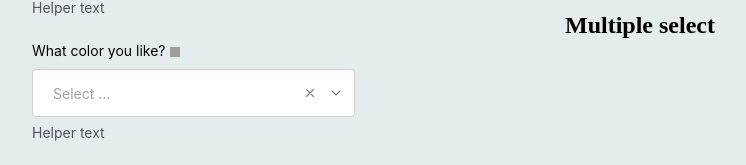
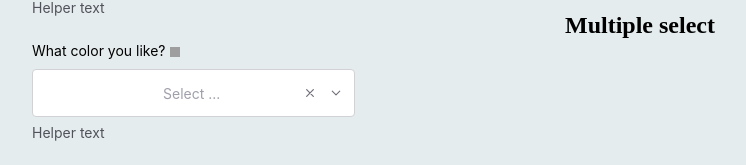
Before and after one commit to Dimatuzkoff/react-components, a React (Vite) app: page / in a window 1280 px wide. Shown: the part 137-302 px from the top of the page, without its empty margins (0-746 px from the left). Built offline with nearby package versions, Linux system fonts and the light colour scheme; grey boxes are pictures that could not be loaded.

Commit message:
added children to input

```diff
--- a/src/ui/Inputs/Input.module.scss
+++ b/src/ui/Inputs/Input.module.scss
@@ -16,9 +16,6 @@ $label-disabled-color: rgba(112, 112, 123, 1);
     display: flex;
     margin-bottom: 20px;
     font-family: "Inter", sans-serif;
-
-
-
 
     &.size24 {
         & .inputContainer {
@@ -70,7 +67,6 @@ $label-disabled-color: rgba(112, 112, 123, 1);
             font-size: 12px;
             line-height: 20px;
         }
-
     }
 
     &.size36 {
@@ -188,9 +184,7 @@ $label-disabled-color: rgba(112, 112, 123, 1);
 
         .inputWrapper input {
             width: 100%;
-            // min-width: 50px;
         }
-
     }
 
     &.labelPositionSide {
@@ -318,7 +312,12 @@ $label-disabled-color: rgba(112, 112, 123, 1);
                 border-radius: 4px;
                 font-size: 12px;
                 line-height: 20px;
+            }
 
+            &.multipleSelect {
+                & .input {
+                    width: 135px;
+                }
             }
         }
 
--- a/src/ui/Inputs/Input.tsx
+++ b/src/ui/Inputs/Input.tsx
@@ -8,6 +8,7 @@ import { useKeyboardInputRef } from "../../hooks/useKeyboardInputRef"
 interface InputProps {
     onChange?: (value: string) => void;
     onClick?: () => void;
+    children?: React.ReactNode;
     placeholder?: string;
     type?: "text" | "password" | "email" | "number" | "tel" | "url" | "search";
     isDisabled?: boolean;
@@ -29,6 +30,7 @@ interface InputProps {
 const Input: FC<InputProps> = ({
     onChange,
     onClick,
+    children,
     placeholder,
     type = "text",
     isDisabled = false,
@@ -80,9 +82,14 @@ const Input: FC<InputProps> = ({
                         [styles.outlineNoQuiet]: uiType === "outline" && !isQuiet,
                         [styles.fillQuiet]: uiType === "fill" && isQuiet,
                         [styles.outlineQuiet]: uiType === "outline" && isQuiet,
+                        [styles.multipleSelect]: children,
                     })}>
-                        {!isError && iconBefore}
-                        {(isError && iconBefore) ? <img src={ErrorSearchIcon} alt="Error" /> : null}
+                        {!children && iconBefore && (
+                            isError
+                                ? <img src={ErrorSearchIcon} alt="Error" />
+                                : iconBefore
+                        )}
+                        {children && children}
                         <input ref={isBadge ? inputRef : null}
                             onChange={(event) => onChange(event.target.value)}
                             onClick={onClick} value={value}
--- a/src/ui/Selects/Select.tsx
+++ b/src/ui/Selects/Select.tsx
@@ -89,18 +89,18 @@ export const Select: FC<SelectProps> = ({
         setInputHelperText(value);
     }
 
-    const selectIconBefore = <img src={iconBefore} className={clsx(styles.iconBefore)} alt="search" />
     const selectTools = (
         <div className={clsx(styles.selectTools)}>
             <img onClick={clearValue} className={clsx(styles.closeIcon)} src={IconClose} alt="icon" />
             <img onClick={() => setIsOpenDropdown(!isOpenDropdown)} className={clsx(styles.dropdownIcon)} src={IconDropdown} alt="icon" />
         </div>
     )
-
-    const selectedList = (
-        <SelectList onClick={removeSelectedItem} selectedItems={selectedMultipleItems} />
+    const icon = (
+        <img
+            src={iconBefore}
+            alt="icon"
+        />
     )
-    const currentIconBefore = mode === "multiple" ? selectedList : selectIconBefore
     return (
         <>
             <div ref={divClickOutsideRef} className={clsx(styles.selectWrapper, {
@@ -111,7 +111,7 @@ export const Select: FC<SelectProps> = ({
                 [styles.size48]: size === "48",
             })}>
                 <Input
-                    iconBefore={currentIconBefore}
+                    iconBefore={icon}
                     iconAfter={selectTools}
                     placeholder={placeholder}
                     size={size}
@@ -124,8 +124,9 @@ export const Select: FC<SelectProps> = ({
                     onChange={getInputValue}
                     onClick={() => (setIsOpenDropdown(true))}
                     value={inputValue}
-
-                />
+                >
+                    {mode === "multiple" && <SelectList onClick={removeSelectedItem} selectedItems={selectedMultipleItems} />}
+                </Input>
                 {isOpenDropdown && <div className={clsx(styles.dropdownWrapper)}>
                     <Dropdown size={size}
                         dropdownContent={dropdownContent}
@@ -137,7 +138,6 @@ export const Select: FC<SelectProps> = ({
                         selectedMultipleItems={selectedMultipleItems}
                     /></div>}
             </div>
-
         </>
     )
 };
--- a/src/ui/Selects/SelectList.module.scss
+++ b/src/ui/Selects/SelectList.module.scss
@@ -6,9 +6,9 @@ $border-color: rgba(209, 209, 214, 1);
     flex-direction: row;
     flex-wrap: wrap;
     font-family: "Inter", sans-serif;
-    max-width: 130px;
+    width: 100%;
     gap: 2px;
-    overflow-y: scroll;
+    overflow-y: auto;
 
     &.size32 {
         height: 30px;
@@ -33,7 +33,7 @@ $border-color: rgba(209, 209, 214, 1);
     & .selectedItem {
         display: flex;
         align-items: center;
-        width: 60px;
+        width: 45px;
         height: 14px;
         padding: 1px;
         font-size: 12px;
```
